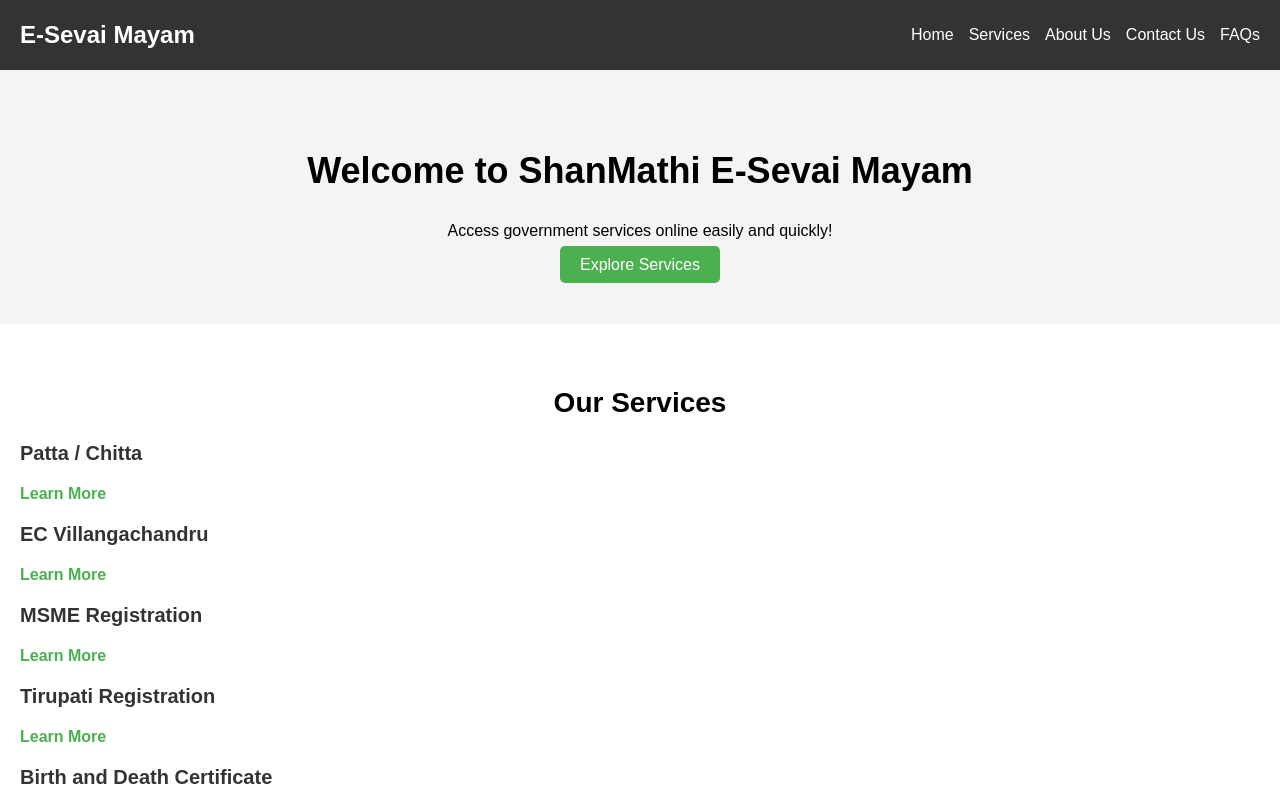
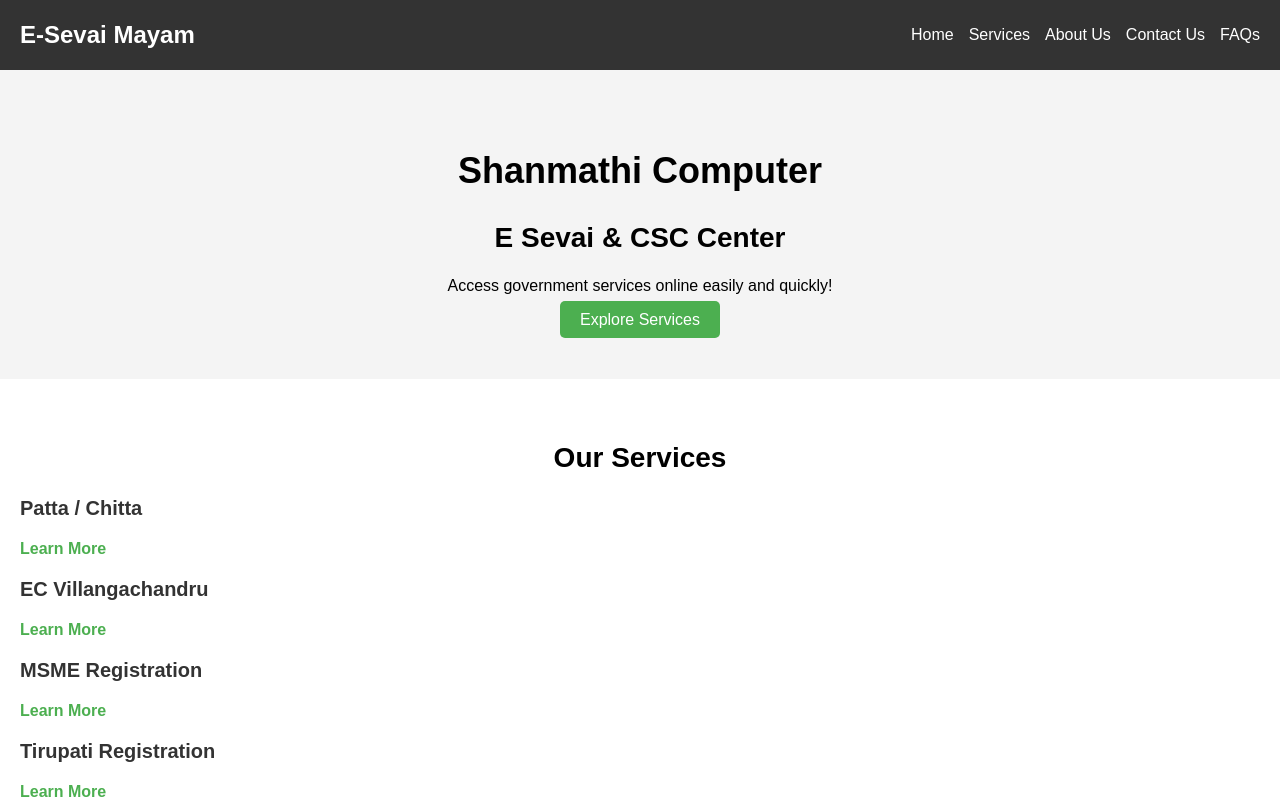
Before and after one commit to Mathiyalagan-0507/e-sevai, a plain HTML site: page index.html in a window 1280 px wide. Shown: the top 803 px of the page. Drawn offline with Linux system fonts and the light colour scheme.

Commit message:
Update index.html

```diff
--- a/index.html
+++ b/index.html
@@ -120,6 +120,20 @@
     .learn-more:active + .service-details {
       display: block;
     }
+
+      .hero,h1,h2{
+    color: black;
+    cursor: pointer;
+}
+
+.hero h2:hover{
+  color: green;
+}
+
+.hero h1:hover {
+  color: green;
+}
+
   </style>
 </head>
 <body>
@@ -140,7 +154,8 @@
 
   <!-- Hero Section -->
   <section class="hero">
-    <h1>Welcome to ShanMathi E-Sevai Mayam</h1>
+    <h1>Shanmathi Computer</h1>
+    <h2>E Sevai & CSC Center</h2>
     <p>Access government services online easily and quickly!</p>
     <a href="#services" class="cta-btn">Explore Services</a>
   </section>
```
